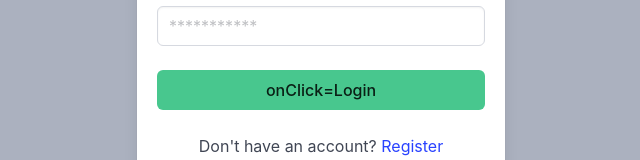
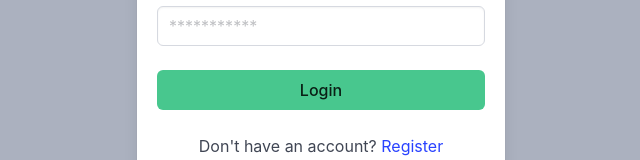
Before and after one commit to H4616/praktcc-fe, a React (Create React App) app: page / in a window 1280 px wide. Shown: the part 394-554 px from the top of the page, without its empty margins (319-959 px from the left). Built offline with nearby package versions, Linux system fonts and the light colour scheme.

Commit message:
login beres

```diff
--- a/src/components/login_notes.js
+++ b/src/components/login_notes.js
@@ -59,12 +59,9 @@ const Login = () => {
                                     </div>
                                 </div>
                                 <div className="field mt-5">
-
-										<button className="button is-success is-fullwidth">
-                                            onClick={Login}
+                                    <button className="button is-success is-fullwidth" type="submit">
                                         Login
                                     </button>
-
                                 </div>
                                 <div>
                                     <p className="has-text-centered mt-5">
```
Lines whose indentation alone changed are shown as unchanged.
